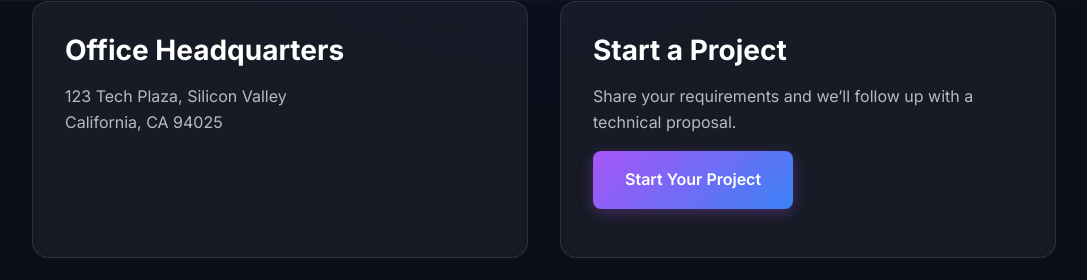
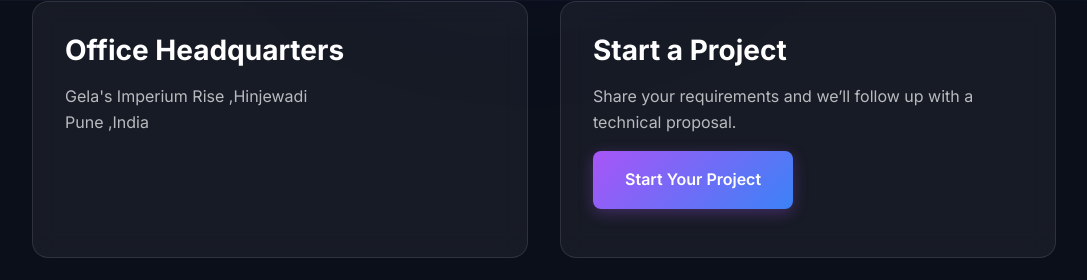
Before and after one commit to megha210304/syncratechx-website, a Flask app: template templates/contact.html in a window 1280 px wide. Shown: the part 560-840 px from the top of the page, without its empty margins (96-1183 px from the left). Run offline with Flask 3, Linux system fonts and the light colour scheme; the template is opened without the code that fills it, so the values that code supplies are empty.

Commit message:
Update contact information in contact.html

```diff
--- a/templates/contact.html
+++ b/templates/contact.html
@@ -38,7 +38,7 @@
     <div class="grid-2">
         <div class="card">
             <h3>Office Headquarters</h3>
-            <p>123 Tech Plaza, Silicon Valley<br>California, CA 94025</p>
+            <p>Gela's Imperium Rise ,Hinjewadi <br>Pune ,India</p>
         </div>
         <div class="card">
                 <h3>Start a Project</h3>
```
